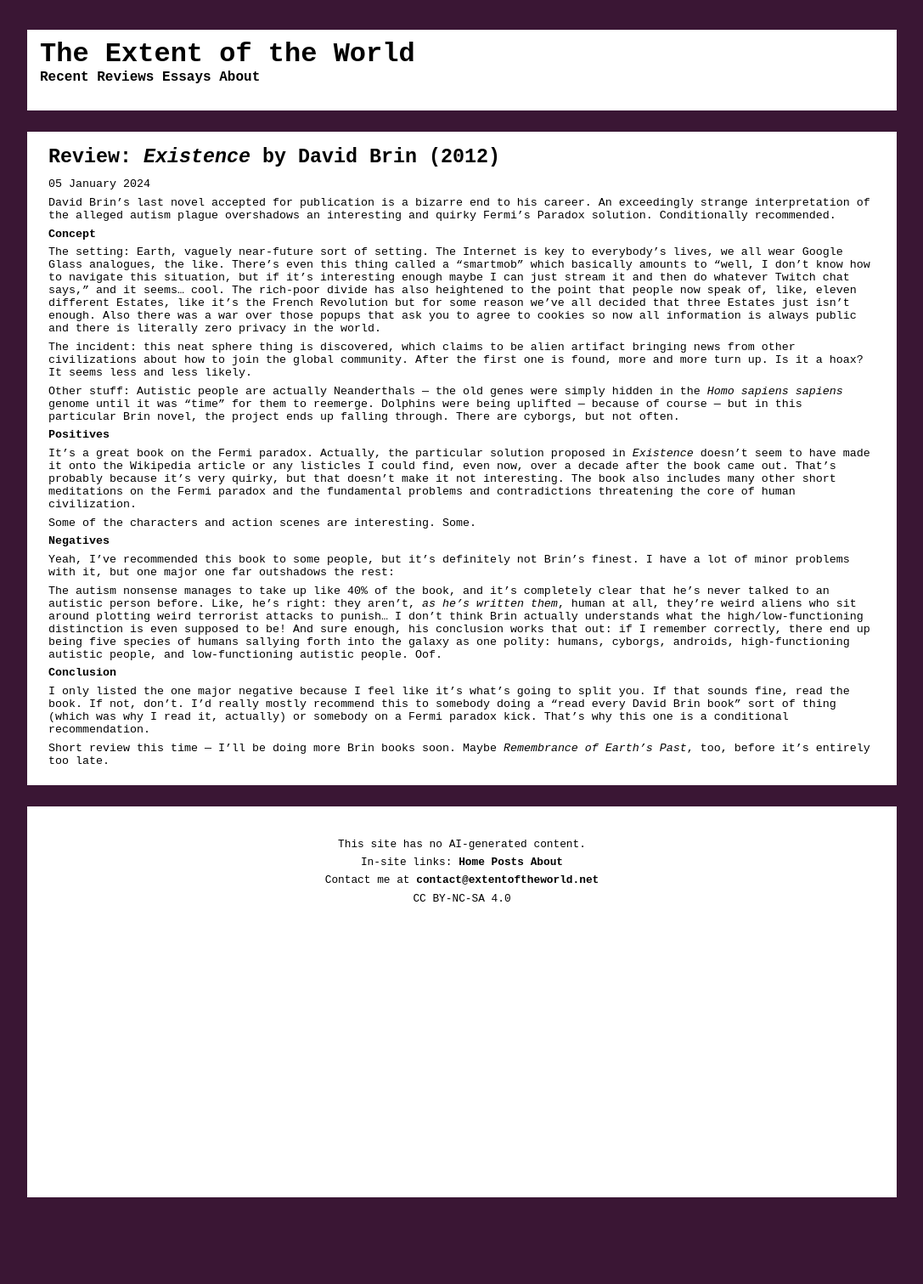
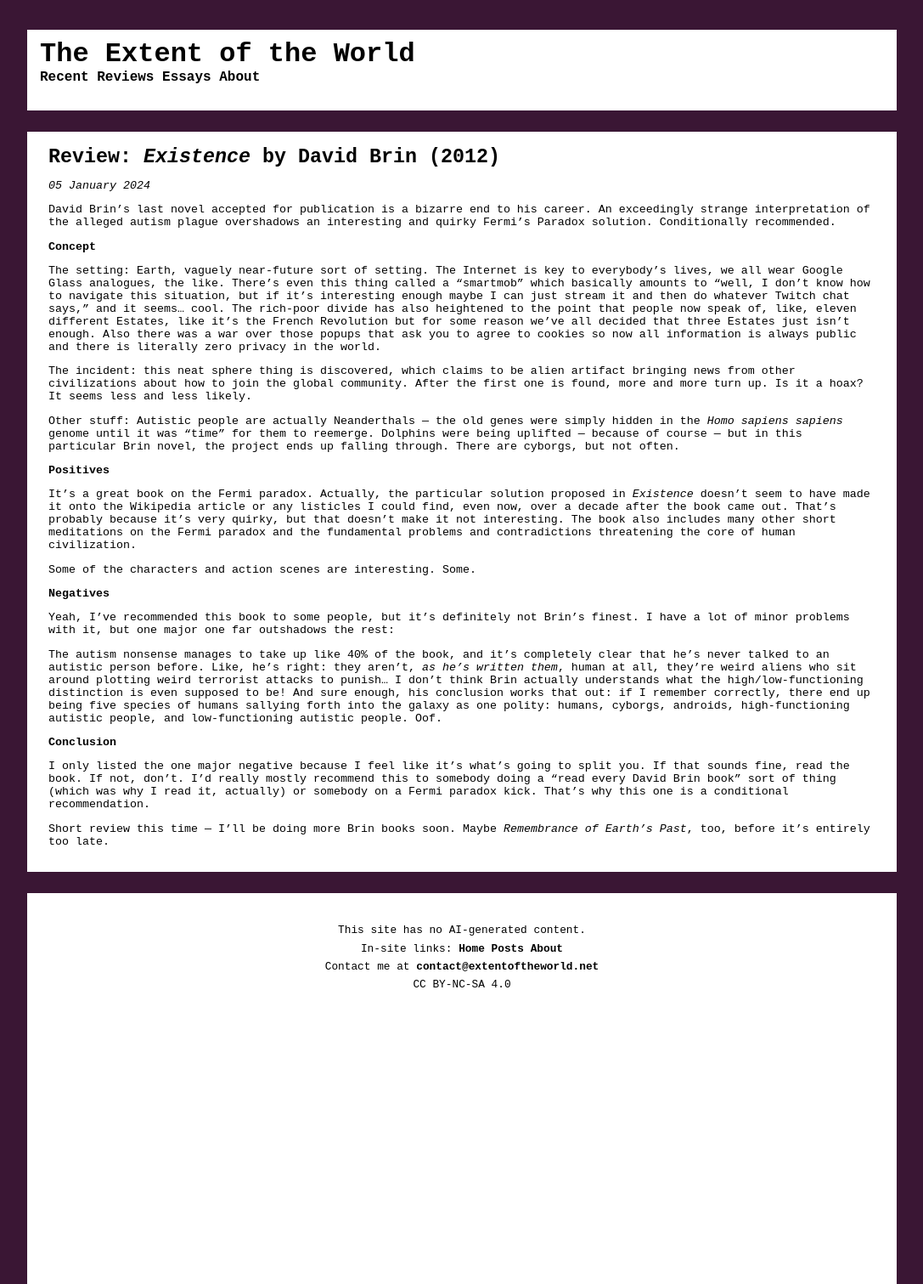
Before and after one commit to ariajd27/ariajd27.github.io, a Jekyll site: the page built from _posts/reviews/2024-01-05-brin-existence.md, in a window 1280 px wide. Shown: the whole page at 85% size, without its empty margins (96-1183 px from the left). Built offline with Jekyll 4.4.1, drawn with Linux system fonts in a browser that asks for light colours; before the commit the page ends 1409 px from its top, so only the background shows below that.

Commit message:
increased paragraph spacing, italicized article dates

```diff
--- a/_layouts/post.html
+++ b/_layouts/post.html
@@ -2,6 +2,6 @@
 layout: default
 ---
 <h1 id="page-title">{{ page.title }}</h1>
-<p>{{ page.date | date_to_long_string }}</p>
+<p><i>{{ page.date | date_to_long_string }}</i></p>
 
 {{ content }}
--- a/_sass/main.scss
+++ b/_sass/main.scss
@@ -59,7 +59,7 @@ body {
 
 .content p {
 	font-size: 1em;
-	margin: 0.5em auto;
+	margin: 1em auto;
 }
 
 .footer p {
```
